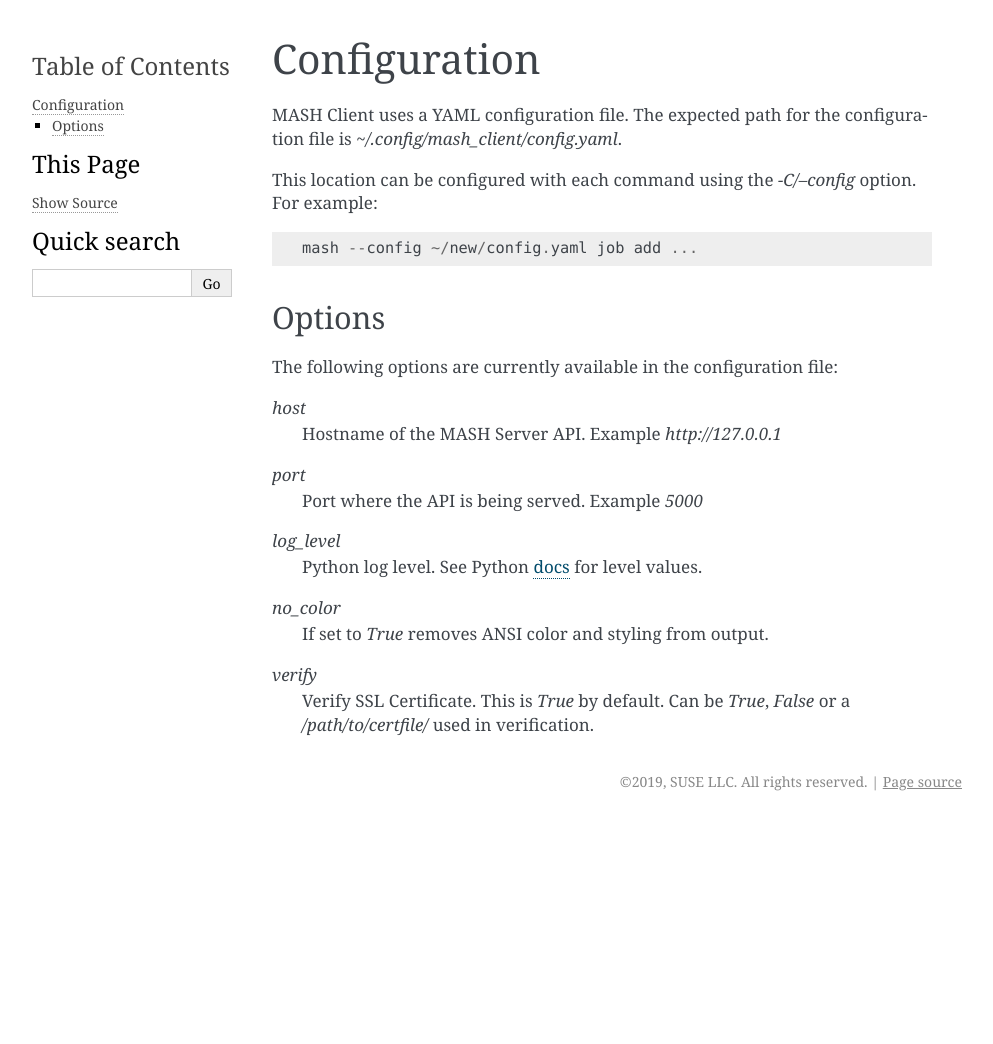
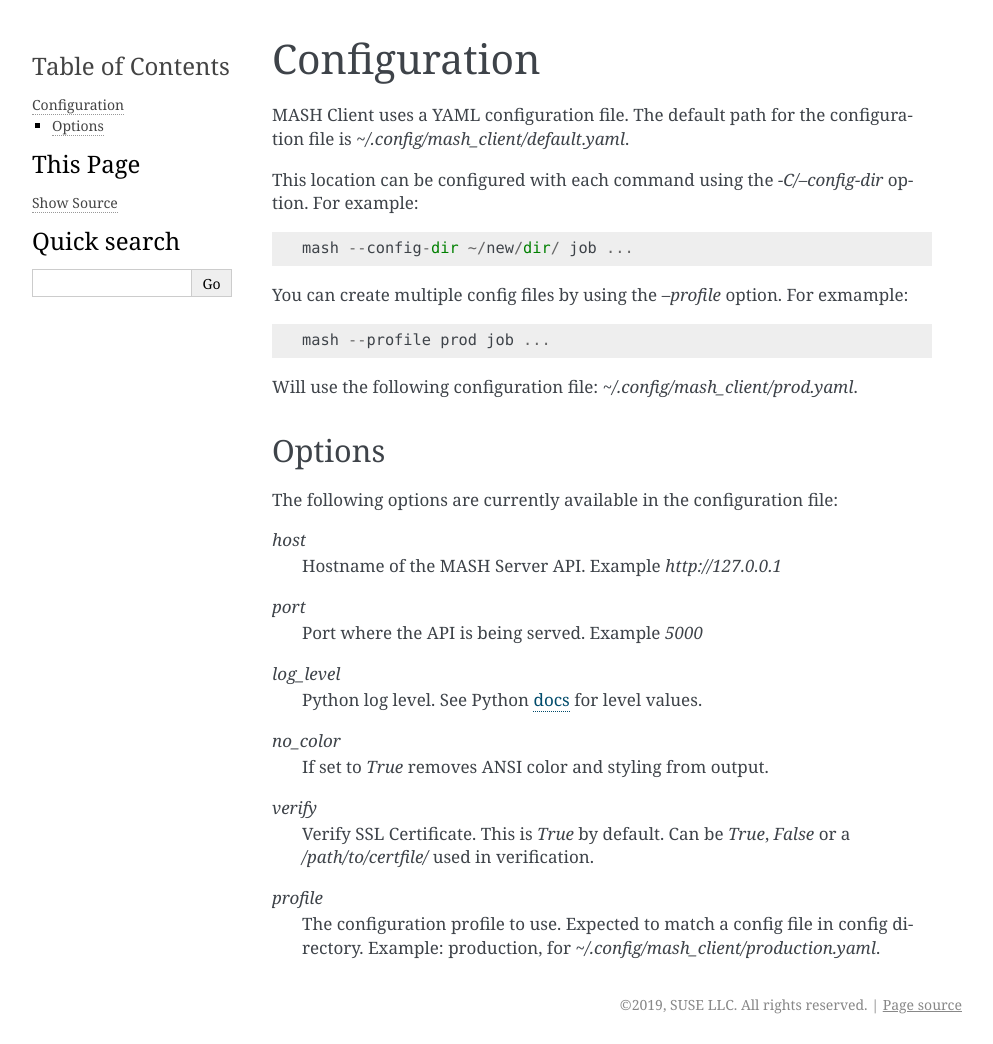
Before and after one commit to SUSE-Enceladus/mash-client, a Sphinx documentation site: the page built from docs/source/config.rst, in a window 1280 px wide. Shown: the whole page, without its empty margins (148-1141 px from the left). Built offline with Sphinx 7.4.7, drawn with Linux system fonts in a browser that asks for light colours; before the commit the page ends 900 px from its top, so only the background shows below that.

Commit message:
Update the configuration docs with profile.
Add info on profile option to docs and update --config-dir option.

```diff
--- a/docs/source/config.rst
+++ b/docs/source/config.rst
@@ -1,13 +1,20 @@
 Configuration
 =============
 
-MASH Client uses a YAML configuration file. The expected path for the
-configuration file is *~/.config/mash_client/config.yaml*.
+MASH Client uses a YAML configuration file. The default path for the
+configuration file is *~/.config/mash_client/default.yaml*.
 
-This location can be configured with each command using the *-C/--config*
+This location can be configured with each command using the *-C/--config-dir*
 option. For example::
 
-    mash --config ~/new/config.yaml job add ...
+    mash --config-dir ~/new/dir/ job ...
+
+You can create multiple config files by using the *--profile* option.
+For exmample::
+
+    mash --profile prod job ...
+
+Will use the following configuration file: *~/.config/mash_client/prod.yaml*.
 
 Options
 -------
@@ -30,4 +37,9 @@
   Verify SSL Certificate. This is *True* by default. Can be *True*,
   *False* or a */path/to/certfile/* used in verification.
 
+*profile*
+  The configuration profile to use. Expected to match a
+  config file in config directory. Example: production,
+  for *~/.config/mash_client/production.yaml*.
+
 .. _docs: https://docs.python.org/3/library/logging.html#levels
```
